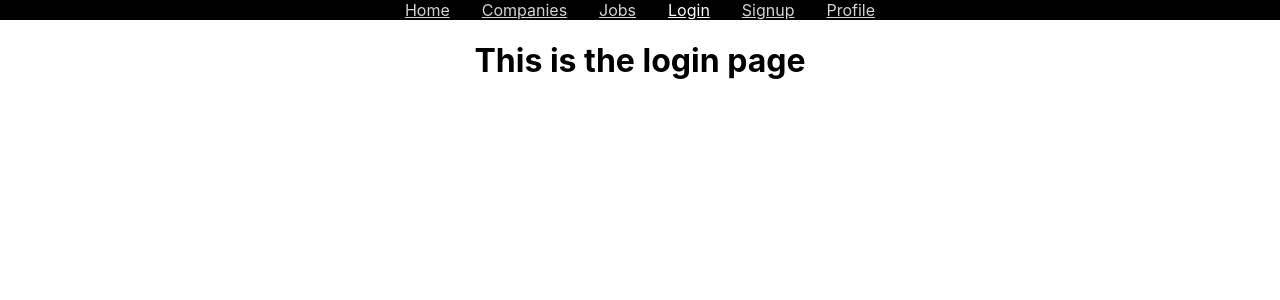
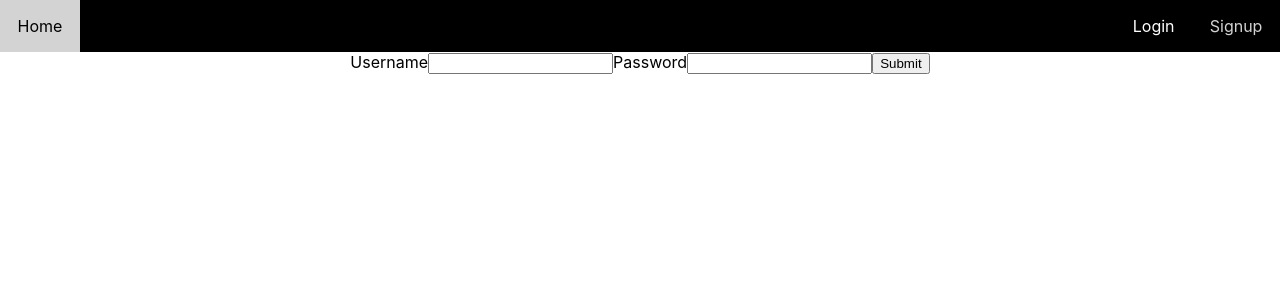
Before and after one commit to Hailaix/react-jobly, a React (Create React App) app in the folder frontend/: page /login in a window 1280 px wide. Shown: the top 300 px of the page. Built offline with nearby package versions, Linux system fonts and the light colour scheme; no server answers.

Commit message:
login form draft functional

```diff
--- a/frontend/src/App.js
+++ b/frontend/src/App.js
@@ -18,23 +18,38 @@ import JoblyApi from './api';
 
 
 function App() {
-  const [user, setUser] = useState();
+  const [user, setUser] = useState(null);
   const [isLoaded, setIsLoaded] = useState(false);
+
+  const [token, setToken] = useState("eyJhbGciOiJIUzI1NiIsInR5cCI6IkpXVCJ9.eyJ1c2VybmFtZ" +
+    "SI6InRlc3R1c2VyIiwiaXNBZG1pbiI6ZmFsc2UsImlhdCI6MTU5ODE1OTI1OX0." +
+    "FtrMwBQwe6Ue-glIFgz_Nf8XxRT2YecFCiSpYL0fCXc");
   //still hard coding the token for now
-  const token = "eyJhbGciOiJIUzI1NiIsInR5cCI6IkpXVCJ9.eyJ1c2VybmFtZ" +
-    "SI6InRlc3R1c2VyIiwiaXNBZG1pbiI6ZmFsc2UsImlhdCI6MTU5ODE1OTI1OX0." +
-    "FtrMwBQwe6Ue-glIFgz_Nf8XxRT2YecFCiSpYL0fCXc";
 
   JoblyApi.token = token;
   //for now, on initial mount only, grab the user based on static token
   useEffect(() => {
     const getUser = async () => {
-      const { username } = jwt_decode(token);
-      setUser(await JoblyApi.getUser(username));
+      if (token) {
+        const { username } = jwt_decode(token);
+        setUser(await JoblyApi.getUser(username));
+      }
     }
     getUser();
     setIsLoaded(true);
-  }, [])
+  }, [token])
+
+  //log out of current user
+  const logout = () => {
+    setToken(null);
+    setUser(null);
+  }
+
+  //log in to the site
+  const login = async (formData) => {
+    const token = await JoblyApi.login(formData);
+    setToken(token);
+  }
 
   if (!isLoaded) {
     return (<h1>Loading...</h1>);
@@ -44,14 +59,14 @@ function App() {
     <div className="App">
       <BrowserRouter>
         <loginContext.Provider value={{ user }}>
-          <NavBar />
+          <NavBar logout={logout} />
           <Routes>
             <Route path='/' element={<Home />} />
             <Route path='companies' element={<Companies />} />
             <Route path='companies/:handle' element={<Company />} />
             <Route path='jobs' element={<Jobs />} />
             <Route path='profile' element={<Profile />} />
-            <Route path='login' element={<LoginForm />} />
+            <Route path='login' element={<LoginForm submit={login} />} />
             <Route path='signup' element={<SignUpForm />} />
           </Routes>
         </loginContext.Provider>
--- a/frontend/src/NavBar.js
+++ b/frontend/src/NavBar.js
@@ -3,29 +3,39 @@ import { NavLink } from "react-router-dom";
 import loginContext from "./loginContext";
 import './Navbar.css'
 
-const NavBar = () => {
+const NavBar = ({ logout }) => {
   const { user } = useContext(loginContext);
-  console.log(user);
   return (
     <nav className="navbar">
-      <NavLink to="/">
+      <NavLink className='navHome' to="/">
         Home
       </NavLink>
+      <div className="nav-right">
+        {user
+          ? <>
             <NavLink to="/companies">
               Companies
             </NavLink>
             <NavLink to="/jobs">
               Jobs
             </NavLink>
+            <NavLink to="/profile">
+              {user.username}
+            </NavLink>
+            <button onClick={logout}>Log Out</button>
+          </>
+          : <>
             <NavLink to="/login">
               Login
             </NavLink>
             <NavLink to="/signup">
               Signup
             </NavLink>
-      <NavLink to="/profile">
-        Profile
-      </NavLink>
+          </>
+        }
+      </div>
+
+
     </nav>
   );
 }
--- a/frontend/src/Navbar.css
+++ b/frontend/src/Navbar.css
@@ -1,10 +1,37 @@
 .navbar {
     background-color: black;
+    overflow: hidden;
+    font-size: 1rem;
 }
+
+.navbar button {
+    background-color: black;
+    color: lightgray;
+    padding: 1rem 1.1rem;
+    text-decoration: none;
+    font-size: 1rem;
+}
+.navbar button:hover {
+    background-color: lightgray;
+    color: black;
+}
+
 .navbar a {
-    margin: 1rem;
+    float: left;
     color: lightgray;
+    padding: 1rem 1.1rem;
+    text-decoration: none;
 }
-.navbar a.active{
+
+.navbar a.active {
     color: white;
 }
+
+.navbar a:hover {
+    background-color: lightgray;
+    color: black;
+}
+
+.nav-right {
+    float: right;
+}
--- a/frontend/src/api.js
+++ b/frontend/src/api.js
@@ -67,6 +67,12 @@ class JoblyApi {
     const res = await this.request(`users/${username}`)
     return res.user;
   }
+
+  //POST username and password in data to login, get token back
+  static async login(data) {
+    const res = await this.request(`auth/token`, data, "post");
+    return res.token;
+  }
 }
 
 // for now, put token ("testuser" / "password" on class)
--- a/frontend/src/forms/LoginForm.js
+++ b/frontend/src/forms/LoginForm.js
@@ -1,10 +1,57 @@
-import React from "react";
+import React, { useState } from "react";
+import { useNavigate } from "react-router-dom";
 
-const LoginForm = () => {
+const LoginForm = ({ submit }) => {
+    //initial state for form reset
+    const INIT_STATE = {
+        username: '',
+        password: ''
+    };
+    const [formData, setFormData] = useState(INIT_STATE);
+    const navigate = useNavigate();
+
+    //generic change handler
+    const handleChange = e => {
+        const { name, value } = e.target;
+        setFormData(fData => ({
+            ...fData,
+            [name]: value
+        }));
+    };
+
+    //sends data to login function
+    const handleSubmit = async e => {
+        e.preventDefault();
+        try {
+            await submit(formData);
+            navigate('/');
+        } catch (e) {
+            //error would be failed log in
+            alert("username/password do not match, please try again");
+            setFormData(INIT_STATE);
+        }
+
+    }
+
     return (
-        <h1>
-            This is the login page
-        </h1>
+        <div className="login-form">
+            <form onSubmit={handleSubmit}>
+                <label>Username</label>
+                <input
+                    name="username"
+                    value={formData.username}
+                    autoComplete='username'
+                    onChange={handleChange} />
+                <label>Password</label>
+                <input
+                    name="password"
+                    type='password'
+                    value={formData.password}
+                    autoComplete='current-password'
+                    onChange={handleChange} />
+                <input type='submit' />
+            </form>
+        </div>
     )
 }
 
```
Lines whose indentation alone changed are shown as unchanged.
